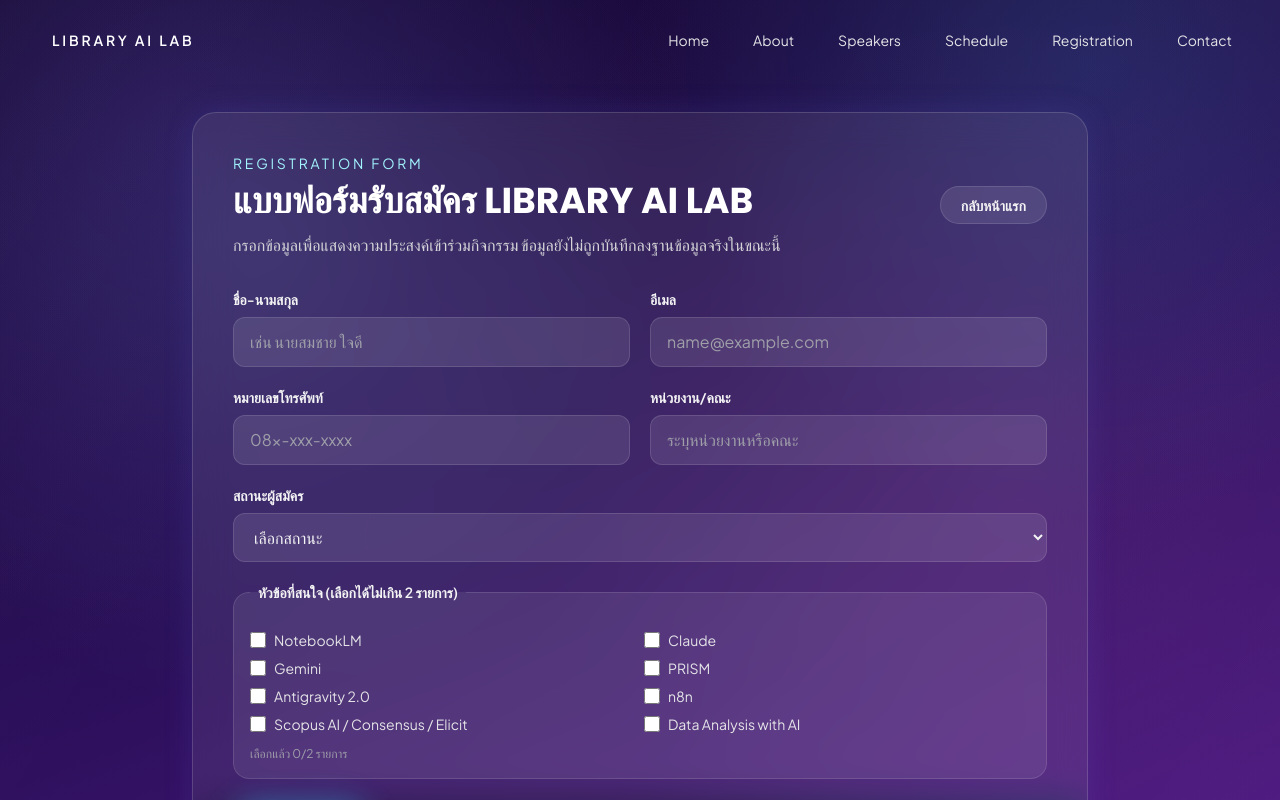
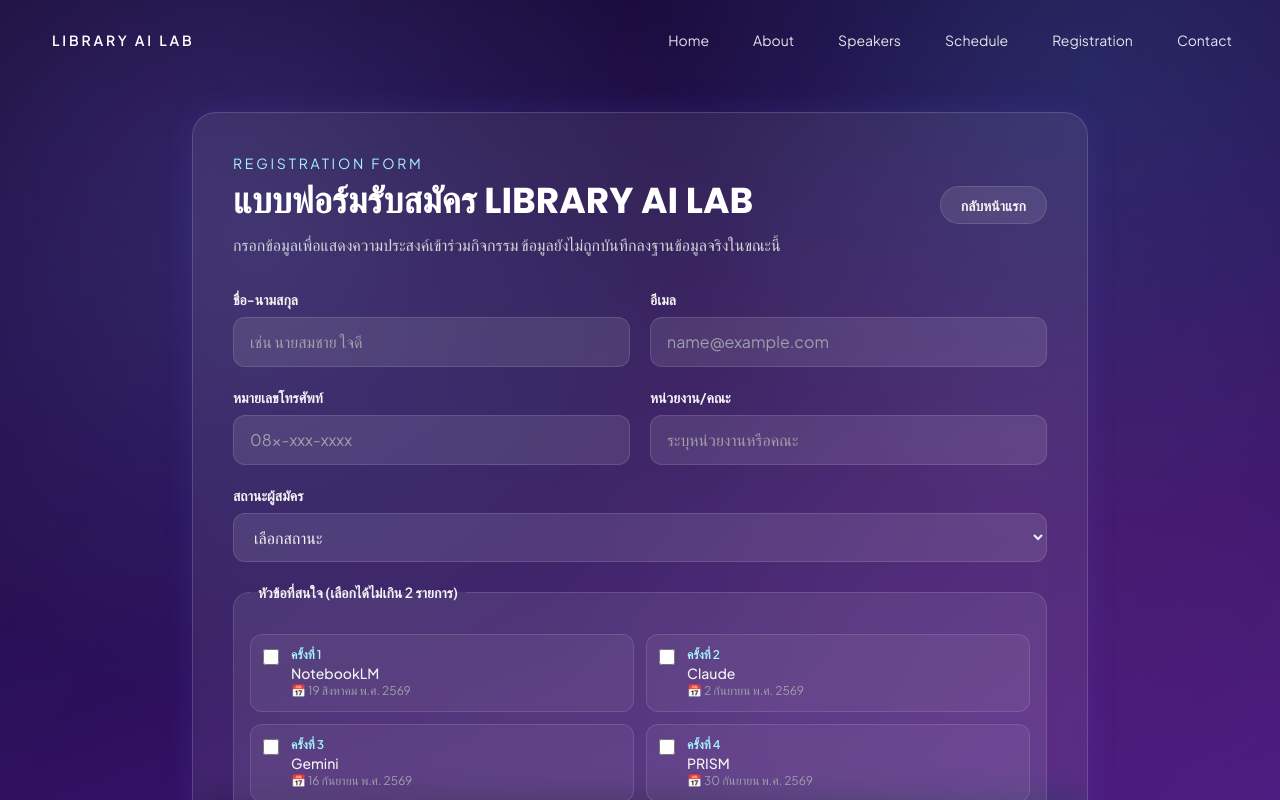
Before and after one commit to sakol-mon/Register-Website, a Next.js app: page /registration in a window 1280 px wide. Shown: the top 800 px of the page. Built offline with nearby package versions, Linux system fonts and the light colour scheme.

Commit message:
add date in registeration page

```diff
--- a/app/page.tsx
+++ b/app/page.tsx
@@ -139,7 +139,8 @@
 export default function Home() {
   const [mobileMenuOpen, setMobileMenuOpen] = useState(false);
   const [scrolled, setScrolled] = useState(false);
-  const [countdown, setCountdown] = useState<CountdownState>(() => formatCountdown(Date.now()));
+  const [countdown, setCountdown] = useState<CountdownState>({ days: 0, hours: 0, minutes: 0, seconds: 0, expired: false });
+  const [countdownLoaded, setCountdownLoaded] = useState(false);
   const [parallax, setParallax] = useState({ x: 0, y: 0 });
   const [posterOpen, setPosterOpen] = useState(false);
   const [posterZoom, setPosterZoom] = useState(1);
@@ -156,6 +157,9 @@
   }, []);
 
   useEffect(() => {
+    setCountdown(formatCountdown(Date.now()));
+    setCountdownLoaded(true);
+
     const id = window.setInterval(() => {
       setCountdown(formatCountdown(Date.now()));
     }, 1000);
@@ -604,10 +608,10 @@
                   <p className="mt-4 text-lg text-zinc-200">Reserve your seat for a high-impact learning series focused on practical AI for academic excellence.</p>
                   <div className="mt-6 grid gap-3 sm:grid-cols-4">
                     {[
-                      { label: "Days", value: countdown.days },
-                      { label: "Hours", value: countdown.hours },
-                      { label: "Minutes", value: countdown.minutes },
-                      { label: "Seconds", value: countdown.seconds },
+                      { label: "Days", value: countdownLoaded ? countdown.days : 0 },
+                      { label: "Hours", value: countdownLoaded ? countdown.hours : 0 },
+                      { label: "Minutes", value: countdownLoaded ? countdown.minutes : 0 },
+                      { label: "Seconds", value: countdownLoaded ? countdown.seconds : 0 },
                     ].map((item) => (
                       <div key={item.label} className="rounded-2xl border border-white/20 bg-white/10 p-3 text-center">
                         <p className="text-2xl font-bold text-white">{String(item.value).padStart(2, "0")}</p>
--- a/app/registration/page.tsx
+++ b/app/registration/page.tsx
@@ -12,14 +12,14 @@
 }
 
 const workshopOptions = [
-  "NotebookLM",
-  "Claude",
-  "Gemini",
-  "PRISM",
-  "Antigravity 2.0",
-  "n8n",
-  "Scopus AI / Consensus / Elicit",
-  "Data Analysis with AI",
+  { id: "NotebookLM", title: "ครั้งที่ 1", topic: "NotebookLM", date: "19 สิงหาคม พ.ศ. 2569" },
+  { id: "Claude", title: "ครั้งที่ 2", topic: "Claude", date: "2 กันยายน พ.ศ. 2569" },
+  { id: "Gemini", title: "ครั้งที่ 3", topic: "Gemini", date: "16 กันยายน พ.ศ. 2569" },
+  { id: "PRISM", title: "ครั้งที่ 4", topic: "PRISM", date: "30 กันยายน พ.ศ. 2569" },
+  { id: "Antigravity 2.0", title: "ครั้งที่ 5", topic: "Antigravity 2.0", date: "14 ตุลาคม พ.ศ. 2569" },
+  { id: "n8n", title: "ครั้งที่ 6", topic: "n8n", date: "28 ตุลาคม พ.ศ. 2569" },
+  { id: "Scopus AI", title: "ครั้งที่ 7", topic: "Scopus AI / Consensus / Elicit", date: "11 พฤศจิกายน พ.ศ. 2569" },
+  { id: "Data Analysis", title: "ครั้งที่ 8", topic: "Data Analysis with AI", date: "25 พฤศจิกายน พ.ศ. 2569" },
 ];
 
 export default function RegistrationPage() {
@@ -49,17 +49,17 @@
     console.log("Registration payload prepared:", Object.fromEntries(formData.entries()));
   };
 
-  const handleTopicToggle = (topic: string, checked: boolean) => {
+  const handleTopicToggle = (topicId: string, checked: boolean) => {
     setSelectedTopics((prev) => {
       if (checked) {
-        if (prev.includes(topic) || prev.length >= 2) {
+        if (prev.includes(topicId) || prev.length >= 2) {
           return prev;
         }
 
-        return [...prev, topic];
+        return [...prev, topicId];
       }
 
-      return prev.filter((item) => item !== topic);
+      return prev.filter((item) => item !== topicId);
     });
   };
 
@@ -215,23 +215,27 @@
 
             <fieldset className="rounded-2xl border border-white/20 bg-white/8 p-4">
               <legend className="px-2 text-sm font-semibold text-zinc-100">หัวข้อที่สนใจ (เลือกได้ไม่เกิน 2 รายการ)</legend>
-              <div className="mt-3 grid gap-2 sm:grid-cols-2">
-                {workshopOptions.map((topic) => (
-                  <label key={topic} className="inline-flex items-center gap-2 text-sm text-zinc-200">
+              <div className="mt-4 grid gap-3 sm:grid-cols-2">
+                {workshopOptions.map((workshop) => (
+                  <label key={workshop.id} className="flex items-start gap-3 rounded-xl border border-white/10 bg-white/5 p-3 transition hover:bg-white/8 cursor-pointer">
                     <input
                       type="checkbox"
                       name="topics"
-                      value={topic}
-                      checked={selectedTopics.includes(topic)}
-                      disabled={selectedTopics.length >= 2 && !selectedTopics.includes(topic)}
-                      onChange={(event) => handleTopicToggle(topic, event.target.checked)}
-                      className="h-4 w-4 accent-cyan-300 disabled:cursor-not-allowed disabled:opacity-45"
+                      value={workshop.id}
+                      checked={selectedTopics.includes(workshop.id)}
+                      disabled={selectedTopics.length >= 2 && !selectedTopics.includes(workshop.id)}
+                      onChange={(event) => handleTopicToggle(workshop.id, event.target.checked)}
+                      className="mt-0.5 h-4 w-4 flex-shrink-0 accent-cyan-300 disabled:cursor-not-allowed disabled:opacity-45"
                     />
-                    {topic}
+                    <div className="min-w-0 flex-1">
+                      <p className="text-xs font-semibold text-cyan-200">{workshop.title}</p>
+                      <p className="text-sm font-medium text-zinc-100">{workshop.topic}</p>
+                      <p className="text-xs text-zinc-400">📅 {workshop.date}</p>
+                    </div>
                   </label>
                 ))}
               </div>
-              <p className="mt-3 text-xs text-zinc-400">เลือกแล้ว {selectedTopics.length}/2 รายการ</p>
+              <p className="mt-4 text-xs text-zinc-400">เลือกแล้ว {selectedTopics.length}/2 รายการ</p>
             </fieldset>
 
             <div className="flex flex-wrap items-center gap-3 pt-1">
```
